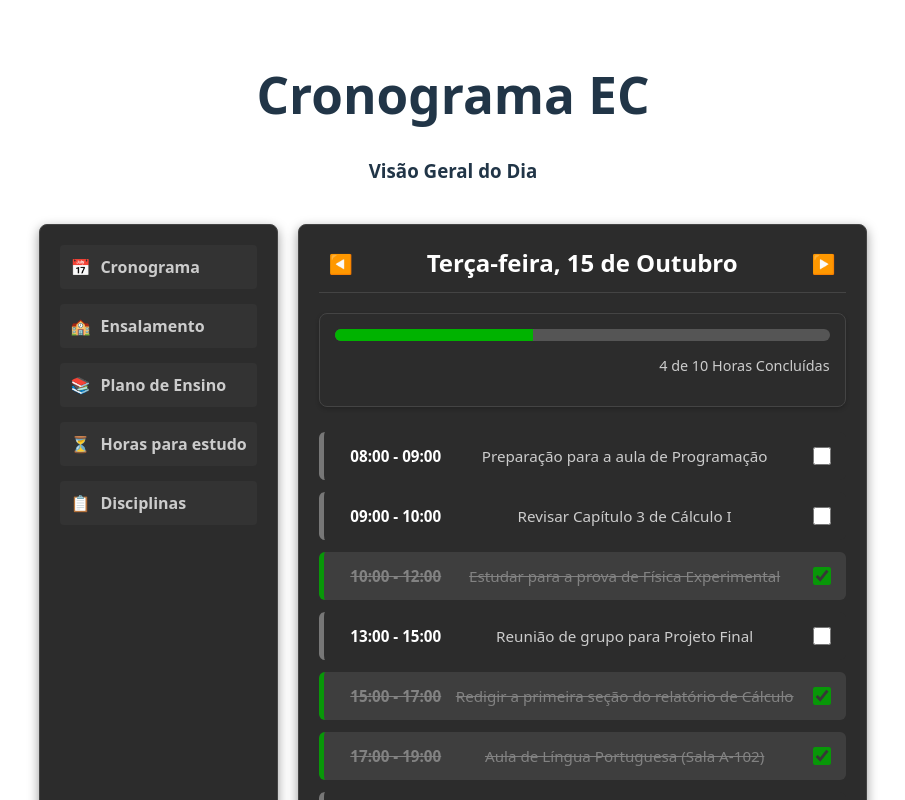
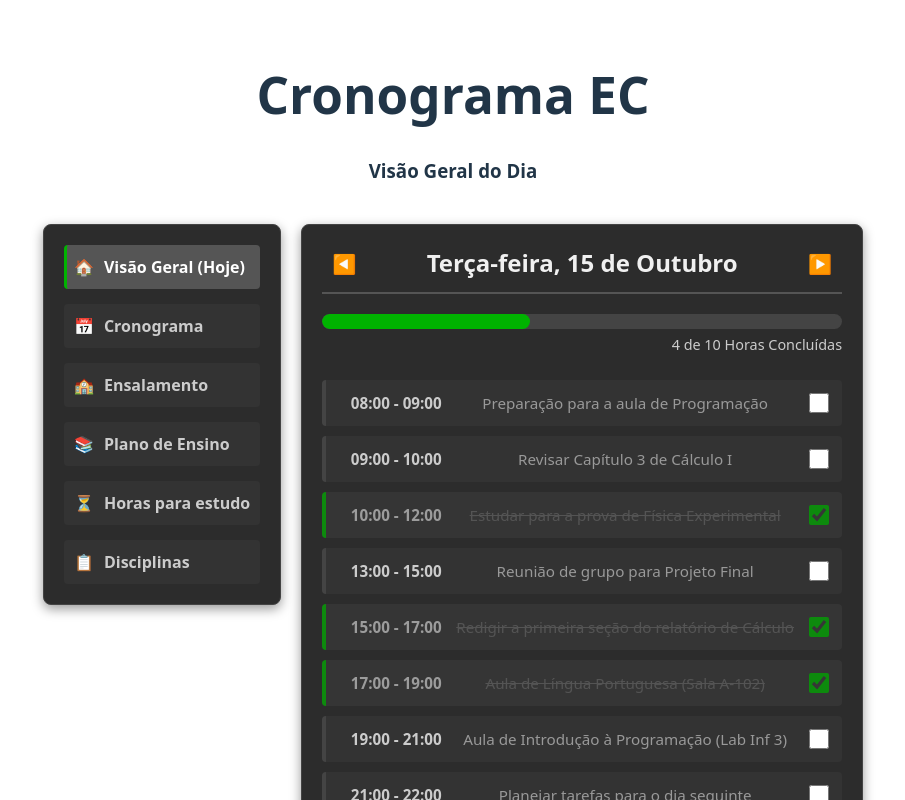
Before and after one commit to ana-borowsky/cronograma-educacional-react, a React app in the folder frontend/: page /home in a window 1280 px wide. Shown: the top 800 px of the page, without its empty margins (187-1092 px from the left). Built offline with nearby package versions, Linux system fonts and the light colour scheme; the HTML template or start-up script is replaced by a standard one.

Commit message:
Atualiza barra lateral da home

```diff
--- a/frontend/src/css/Home.css
+++ b/frontend/src/css/Home.css
@@ -2,8 +2,11 @@
   display: flex;
   gap: 20px;
   padding: 20px;
-  max-width: 1200px;
+  width: 100%;
+  max-width: 1600px;
   margin: 0 auto;
+  box-sizing: border-box;
+  align-items: flex-start;
 }
 
 .panel-style {
@@ -20,11 +23,6 @@
   display: flex;
   flex-direction: column;
   gap: 15px;
-}
-
-.daily-schedule-view {
-  flex-grow: 1;
-  max-width: 75%;
 }
 
 .sidebar-link {
@@ -44,86 +42,20 @@
   color: #ffffff;
 }
 
+.sidebar-link.active-link {
+  background-color: #555555;
+  color: #ffffff;
+  border-left: 3px solid #00b300;
+  padding-left: 7px;
+}
+
 .link-text {
   font-weight: bold;
 }
 
-.daily-progress {
-  margin-bottom: 25px;
-  padding: 15px;
-  background-color: #2c2c2c;
-  border-radius: 8px;
-  border: 1px solid #444444;
-  box-shadow: 0 2px 4px rgba(0, 0, 0, 0.2);
-}
-
-.progress-bar-container {
-  height: 12px;
-  background-color: #555555;
-  border-radius: 6px;
-  overflow: hidden;
-  margin-bottom: 8px;
-}
-
-.progress-bar {
-  height: 100%;
-  background-color: #00b300;
-  transition: width 0.3s ease-in-out;
-}
-
-.progress-info {
-  text-align: right;
-  font-size: 0.9em;
-  color: #cccccc;
-}
-
-.todo-list {
-  display: flex;
-  flex-direction: column;
-  gap: 12px;
-}
-
-.todo-item {
-  display: flex;
-  align-items: center;
-  background-color: #2c2c2c;
-  padding: 12px;
-  border-radius: 6px;
-  border-left: 5px solid #777777;
-  transition: background-color 0.2s;
-}
-
-.todo-item.completed {
-  background-color: #444444;
-  border-left-color: #00b300;
-  opacity: 0.8;
-}
-
-.item-time {
-  font-weight: bold;
-  color: #ffffff;
-  min-width: 120px;
-  font-size: 0.95em;
-}
-
-.item-description {
-  color: #cccccc;
+.daily-schedule-view {
   flex-grow: 1;
-  font-size: 0.95em;
-  margin-right: 15px;
-}
-
-.todo-item.completed .item-description,
-.todo-item.completed .item-time {
-  text-decoration: line-through;
-  color: #999999;
-}
-
-.item-checkbox {
-  width: 18px;
-  height: 18px;
-  cursor: pointer;
-  accent-color: #00b300;
+  max-width: 800px;
 }
 
 .schedule-header {
@@ -131,8 +63,14 @@
   justify-content: space-between;
   align-items: center;
   margin-bottom: 20px;
+  border-bottom: 2px solid #555555;
   padding-bottom: 10px;
-  border-bottom: 1px solid #444444;
+}
+
+.current-day-title {
+  color: #f0f0f0;
+  font-size: 1.5em;
+  margin: 0;
 }
 
 .nav-arrow {
@@ -146,11 +84,111 @@
 }
 
 .nav-arrow:hover {
-  color: #ffffff;
+  color: #f0f0f0;
 }
 
-.current-day-title {
-  color: #ffffff;
-  font-size: 1.5em;
+.daily-progress {
+  margin-bottom: 25px;
+}
+
+.progress-bar-container {
+  background-color: #444444;
+  border-radius: 10px;
+  height: 15px;
+  margin-bottom: 5px;
+  overflow: hidden;
+}
+
+.progress-bar {
+  height: 100%;
+  background-color: #00b300;
+  transition: width 0.5s ease-in-out;
+  border-radius: 10px;
+}
+
+.progress-info {
+  color: #cccccc;
+  font-size: 0.9em;
+  text-align: right;
   margin: 0;
 }
+
+.todo-list {
+  display: flex;
+  flex-direction: column;
+  gap: 10px;
+}
+
+.todo-item {
+  display: flex;
+  align-items: center;
+  padding: 10px;
+  background-color: #333333;
+  border-radius: 4px;
+  border-left: 4px solid #444444;
+  transition: background-color 0.2s;
+}
+
+.todo-item:hover {
+  background-color: #444444;
+}
+
+.todo-item.completed {
+  background-color: #3a3a3a;
+  border-left-color: #00b300;
+  opacity: 0.7;
+}
+
+.item-time {
+  font-weight: bold;
+  color: #cccccc;
+  min-width: 120px;
+  font-size: 0.95em;
+}
+
+.item-description {
+  color: #999999;
+  flex-grow: 1;
+  font-size: 0.95em;
+}
+
+.todo-item.completed .item-description {
+  text-decoration: line-through;
+  color: #666666;
+}
+
+.item-checkbox {
+  margin-left: 15px;
+  width: 20px;
+  height: 20px;
+  cursor: pointer;
+  accent-color: #00b300;
+}
+
+@media (max-width: 768px) {
+  .home-container {
+    flex-direction: column;
+  }
+
+  .sidebar-menu {
+    min-width: 100%;
+    flex-direction: row;
+    flex-wrap: wrap;
+    justify-content: space-around;
+  }
+
+  .sidebar-link {
+    flex: 1 1 auto;
+    min-width: 150px;
+    justify-content: center;
+  }
+
+  .daily-schedule-view {
+    max-width: 100%;
+  }
+
+  .item-time {
+    min-width: 100px;
+    font-size: 0.9em;
+  }
+}
--- a/frontend/src/pages/Home.jsx
+++ b/frontend/src/pages/Home.jsx
@@ -7,6 +7,11 @@ const Home = () => {
       <div className="home-container">
 
         <div className="sidebar-menu panel-style">
+
+          <Link to="/home" className="sidebar-link active-link">
+            <span role="img" aria-label="Visão Geral">🏠</span>
+            <span className="link-text">Visão Geral (Hoje)</span>
+          </Link>
 
           <Link to="/scheduleandtasks" className="sidebar-link">
             <span role="img" aria-label="Cronograma">📅</span>
```
